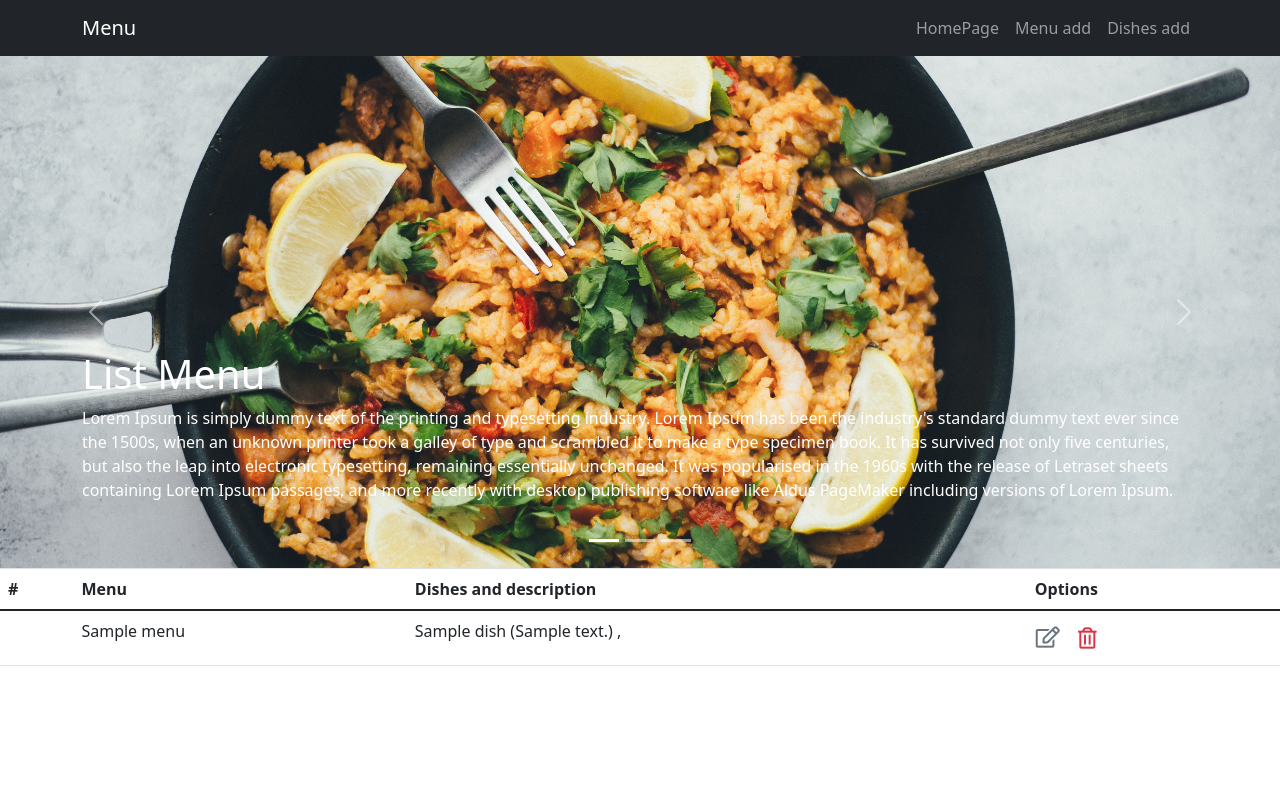
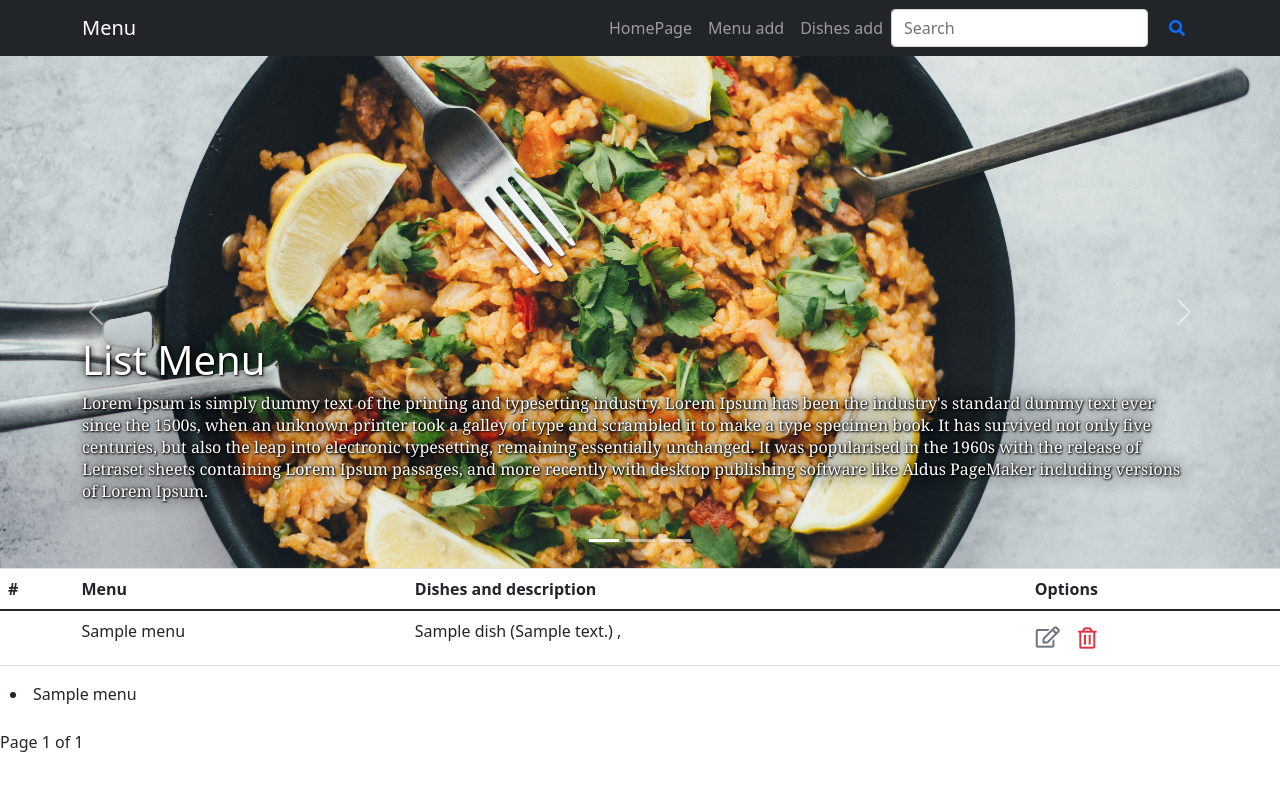
Before and after one commit to Bobcat997/Menu-list, a Django app: template Menu_app/templates/index.html in a window 1280 px wide. Run offline with Django 4.2, Linux system fonts and the light colour scheme; the template is opened without the code that fills it: most values are stand-ins (such as "Sample title", 1, 10 or a date in 2020); some libraries are stand-ins or nearby versions.

Commit message:
Add search bar

```diff
--- a/Menu_app/templates/index.html
+++ b/Menu_app/templates/index.html
@@ -46,6 +46,17 @@
             background-size: cover;
             opacity: 0, 5;
         }
+
+        .white-text-with-black-shadow {
+            text-shadow: 1px 1px 2px black, 0 0 1em black, 0 0 0.2em black;
+            color: white;
+            font: 1em Georgia, serif;
+        }
+
+        h1 {
+
+            text-shadow: 1px 1px 2px black, 0 0 1em black, 0 0 0.2em black;
+        }
     </style>
     <title>Menu</title>
 </head>
@@ -70,6 +81,13 @@
                         <a href="{% url 'dishes_add' %}" class="nav-link">Dishes add</a>
                     </li>
                 </ul>
+                <form class="form-inline " action="{% url 'index' %}">
+                    <input class="form-control mr-sm-2" type="search" name="query" placeholder="Search"
+                        aria-label="search">
+                    <button type="submit" class="btn btn-link">
+                        <i class="fas fa-search"></i>
+                    </button>
+                </form>
             </div>
         </div>
     </nav>
@@ -85,7 +103,8 @@
                 <div class="overlay-image" style="background-image: url('{% static 'images/danie2.jpg' %}')" ;>
                     <div class="container">
                         <h1>List Menu</h1>
-                        <p>Lorem Ipsum is simply dummy text of the printing and typesetting industry. Lorem Ipsum has
+                        <p class="white-text-with-black-shadow">Lorem Ipsum is simply dummy text of the printing and
+                            typesetting industry. Lorem Ipsum has
                             been the industry's standard dummy text ever since the 1500s, when an unknown printer took a
                             galley of type and scrambled it to make a type specimen book. It has survived not only five
                             centuries, but also the leap into electronic typesetting, remaining essentially unchanged.
@@ -99,7 +118,8 @@
                 <div class="overlay-image" style="background-image: url('{% static 'images/danie1.jpg' %}')" ;>
                     <div class="container">
                         <h1>Add Menu</h1>
-                        <p>Lorem Ipsum is simply dummy text of the printing and typesetting industry. Lorem Ipsum has
+                        <p class="white-text-with-black-shadow">Lorem Ipsum is simply dummy text of the printing and
+                            typesetting industry. Lorem Ipsum has
                             been the industry's standard dummy text ever since the 1500s, when an unknown printer took a
                             galley of type and scrambled it to make a type specimen book. It has survived not only five
                             centuries, but also the leap into electronic typesetting, remaining essentially unchanged.
@@ -114,7 +134,8 @@
                 <div class="overlay-image" style="background-image: url('{% static 'images/danie3.jpg' %}')" ;></div>
                 <div class="container">
                     <h1>Add Dishes</h1>
-                    <p>Lorem Ipsum is simply dummy text of the printing and typesetting industry. Lorem Ipsum has been
+                    <p class="white-text-with-black-shadow">Lorem Ipsum is simply dummy text of the printing and
+                        typesetting industry. Lorem Ipsum has been
                         the industry's standard dummy text ever since the 1500s, when an unknown printer took a galley
                         of type and scrambled it to make a type specimen book. It has survived not only five centuries,
                         but also the leap into electronic typesetting, remaining essentially unchanged. It was
@@ -165,8 +186,13 @@
         </tr>
         {% endfor %}
 
-
     </table>
-
+    {% for menu in object_list %}
+    <li style="margin-left:10px;">{{menu.name}}</li>
+    {% endfor %}
+    <br>
+    <div>
+        Page {{page_obj.number}} of {{page_obj.paginator.num_pages}}
+    </div>
 
 </html>
```
Also changed, not shown: Menu_app/views.py (+14 -2 lines), db.sqlite3.
